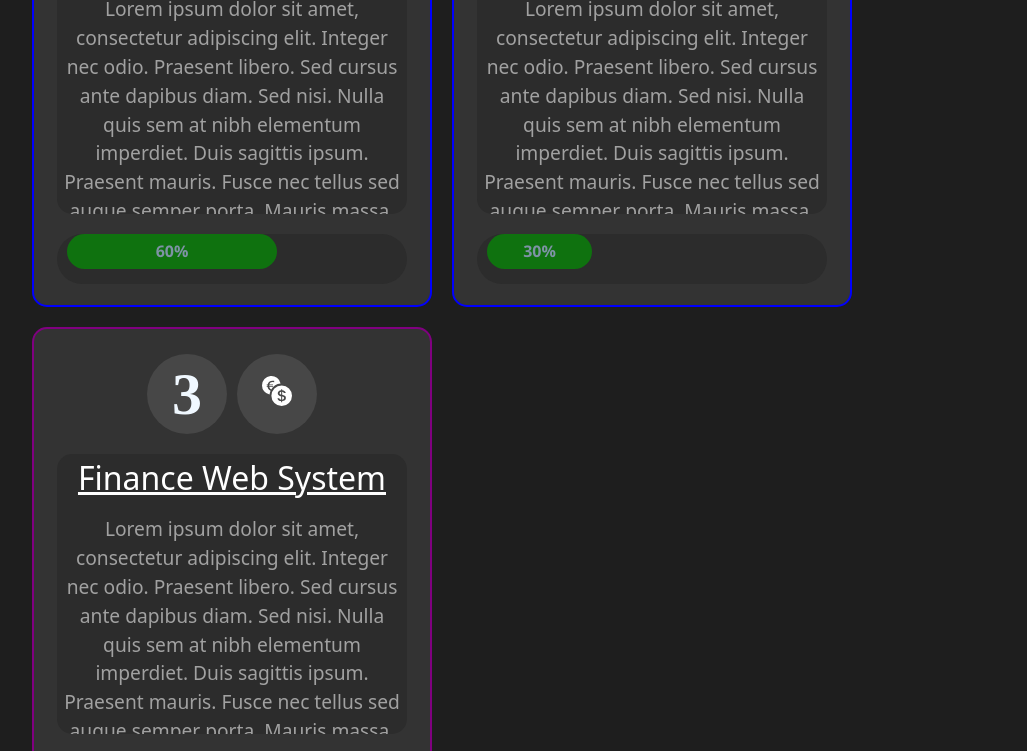
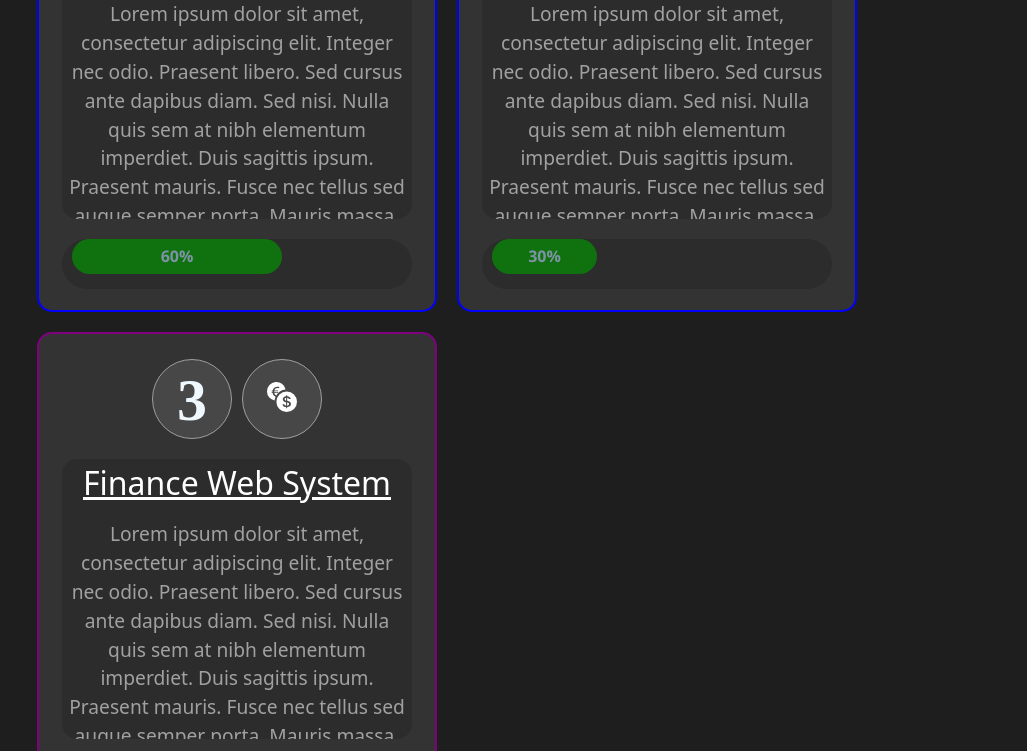
Before and after one commit to Paule201/paule201.github.io, a plain HTML site: page index.html in a window 1280 px wide. Shown: the part 441-1192 px from the top of the page, without its empty margins (28-1055 px from the left). Drawn offline with nearby package versions, Linux system fonts and the light colour scheme.

Commit message:
added border color zo icon and number

```diff
--- a/style.css
+++ b/style.css
@@ -4,12 +4,16 @@
 
 }
 #iconbackground{
+    border-color: rgb(160, 160, 160);
     background-color: rgb(71, 71, 71);
+    border-width: 1px;
+    border-style: solid;
     width: 80px;
     height: 80px;
     border-radius: 100px;
     line-height: 70px;
     margin: 5px;
+
 
 }
 .projectheadingcase{
@@ -54,6 +58,8 @@
     justify-content: center;
     align-items: center;
     display: flex;
+    flex-wrap: wrap;
+    text-align: center;
 }
 #heading{
     justify-self: center;
@@ -78,6 +84,10 @@
     align-items: center;
     text-align: center;
     color: aliceblue;
+    border-color: rgb(158, 158, 158);
+    background-color: rgb(71, 71, 71);
+    border-width: 1px;
+    border-style: solid;
     font-size: 60px;
     font-family: 'Times New Roman', Times, serif;
     font-weight: bold;
@@ -85,7 +95,6 @@
     width: 80px;
     height: 80px;
     border-radius: 100px;
-    background-color: rgb(71, 71, 71);
     margin: 5px;
 
 }
@@ -182,5 +191,5 @@
     justify-self: center;
     align-items: center;
     text-align: center;
-
+    margin: 5px;
 }
```
